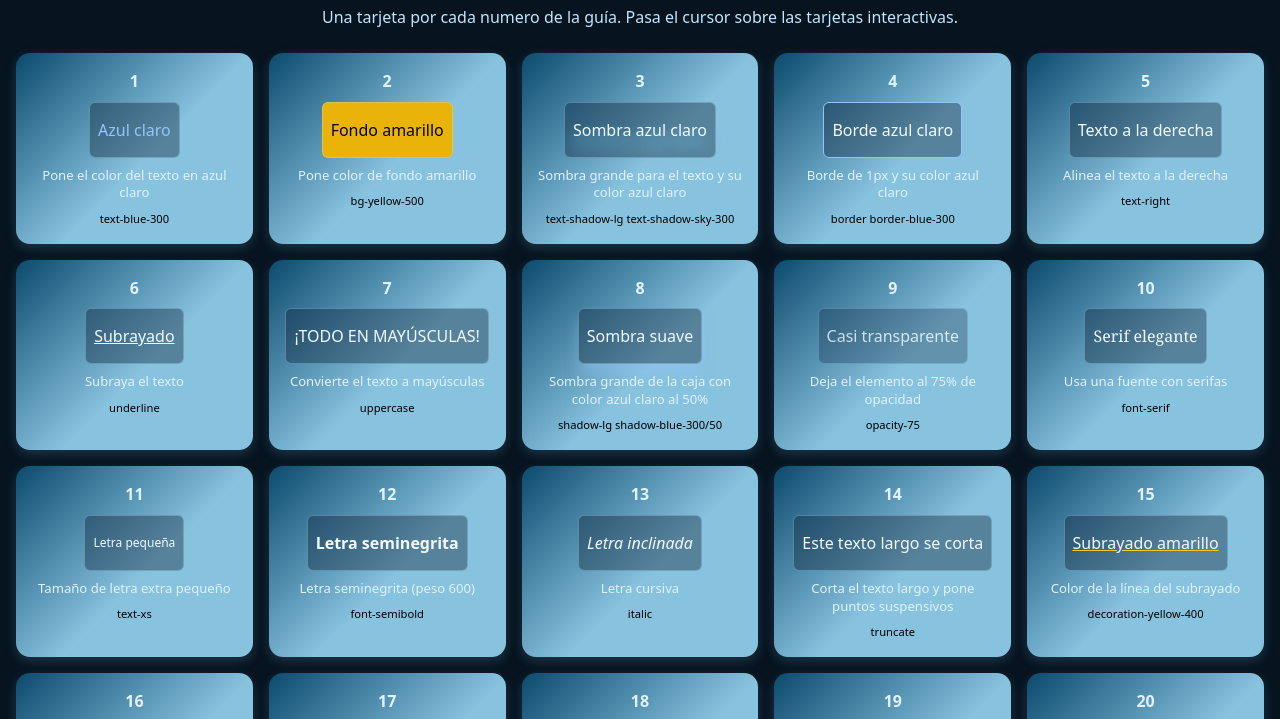
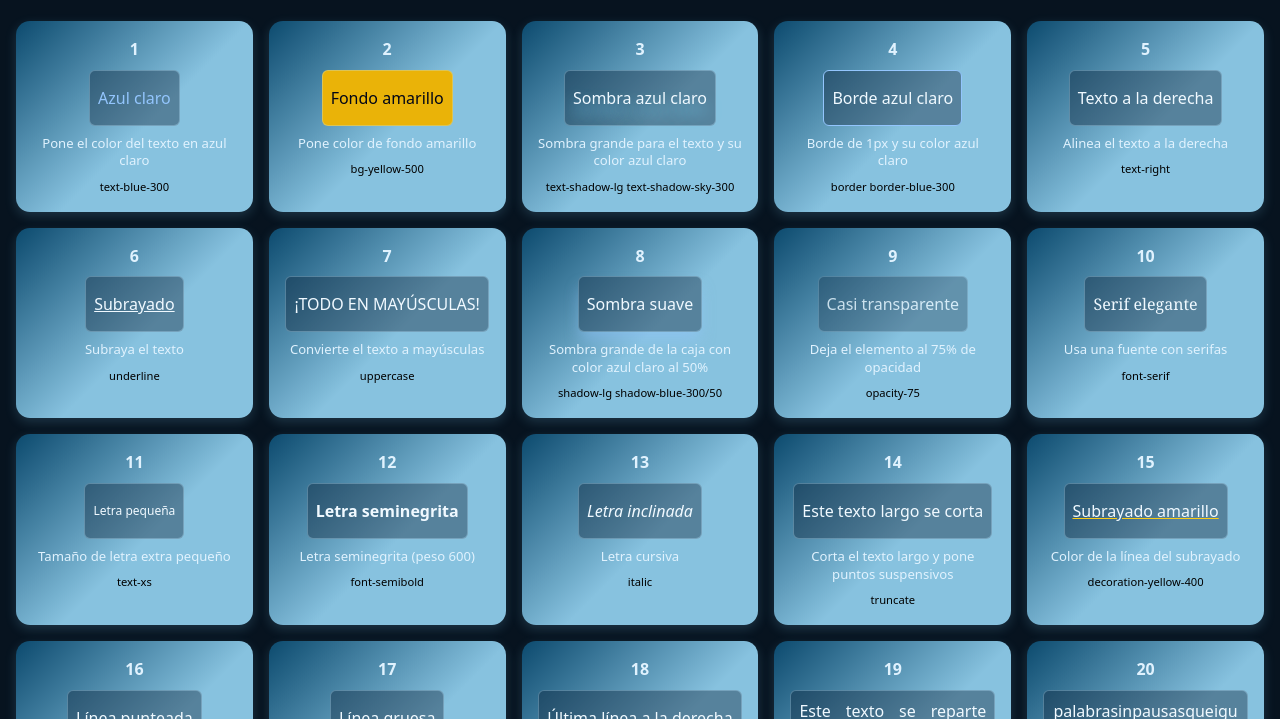
Before and after one commit to lynk09/tailwind_css, a plain HTML site: page index.html in a window 1280 px wide. Shown: the part 115-834 px from the top of the page. Drawn offline with nearby package versions, Linux system fonts and the light colour scheme.

Commit message:
Update index.html
Removed a paragraph describing interactive cards.

```diff
--- a/index.html
+++ b/index.html
@@ -11,7 +11,6 @@
   <main>
     <div class="page-header">
       <div class="header-title">EJEMPLOS DE CLASES TAILWIND</div>
-      <p>Una tarjeta por cada numero de la guía. Pasa el cursor sobre las tarjetas interactivas.</p>
     </div>
 
     <div class="container">
```
